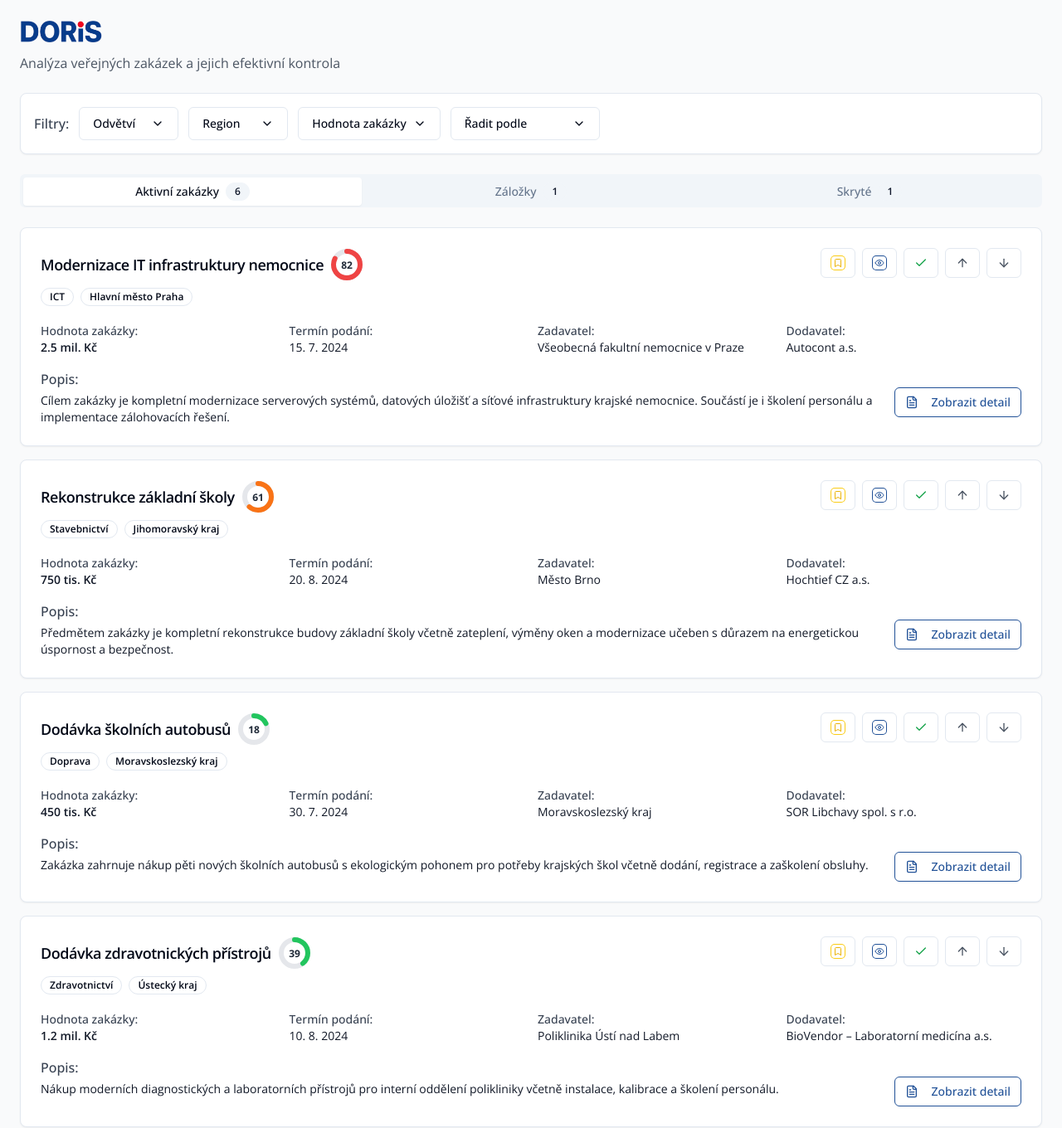
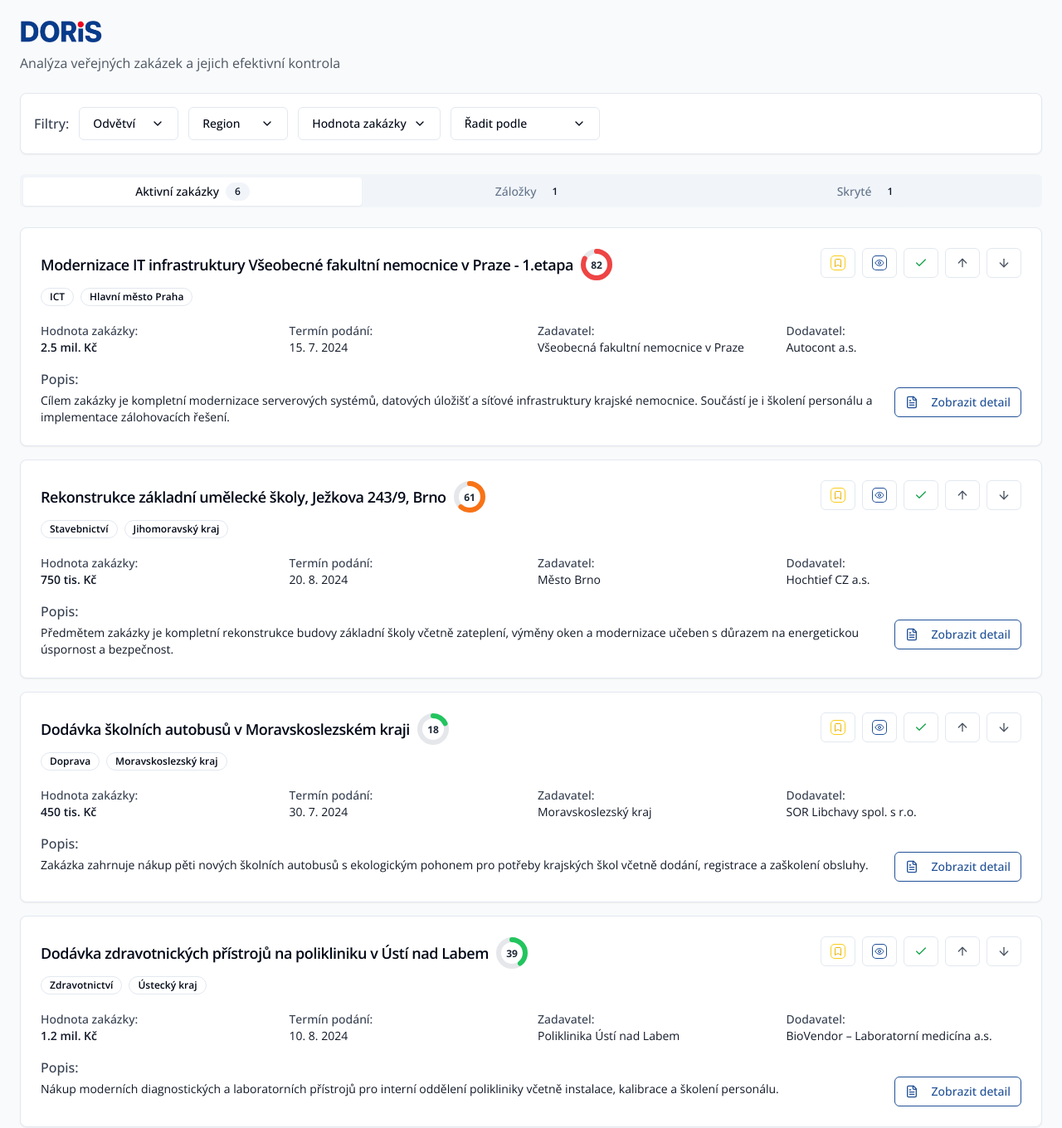
Before and after one commit to skupina-onebond/verejne-priority-kompas, a React (Vite) app: page /seznam in a window 1280 px wide. Shown: the top 1360 px of the page at 83% size. Built offline with nearby package versions, Linux system fonts and the light colour scheme.

Commit message:
Update mockContracts.ts

```diff
--- a/src/data/mockContracts.ts
+++ b/src/data/mockContracts.ts
@@ -7,7 +7,7 @@ import fakultniNemocnicePraha from '@/data/Fakultna nemocnice Praha.md?raw'
 export const mockContracts: PublicContract[] = [
   {
     id: '1',
-    title: 'Modernizace IT infrastruktury nemocnice',
+    title: 'Modernizace IT infrastruktury Všeobecné fakultní nemocnice v Praze - 1.etapa',
     description: 'Cílem zakázky je kompletní modernizace serverových systémů, datových úložišť a síťové infrastruktury krajské nemocnice. Součástí je i školení personálu a implementace zálohovacích řešení.',
     value: 2500000,
     valueCategory: 'medium',
@@ -47,7 +47,7 @@ export const mockContracts: PublicContract[] = [
   },
   {
     id: '2',
-    title: 'Rekonstrukce základní školy',
+    title: 'Rekonstrukce základní umělecké školy, Ježkova 243/9, Brno',
     description: 'Předmětem zakázky je kompletní rekonstrukce budovy základní školy včetně zateplení, výměny oken a modernizace učeben s důrazem na energetickou úspornost a bezpečnost.',
     value: 750000,
     valueCategory: 'medium',
@@ -80,7 +80,7 @@ export const mockContracts: PublicContract[] = [
   },
   {
     id: '3',
-    title: 'Dodávka školních autobusů',
+    title: 'Dodávka školních autobusů v Moravskoslezském kraji',
     description: 'Zakázka zahrnuje nákup pěti nových školních autobusů s ekologickým pohonem pro potřeby krajských škol včetně dodání, registrace a zaškolení obsluhy.',
     value: 450000,
     valueCategory: 'low',
@@ -107,7 +107,7 @@ export const mockContracts: PublicContract[] = [
   },
   {
   id: '4',
-  title: 'Výstavba fotovoltaické elektrárny',
+  title: 'Výstavba fotovoltaické elektrárny v Ostravě, části Hrabové – 1. etapa',
   description: 'Zakázka se týká návrhu, dodávky a výstavby fotovoltaické elektrárny v průmyslové zóně včetně připojení na síť, zajištění měření a implementace monitorovacího systému.',
   value: 8500000,
   valueCategory: 'high',
@@ -147,7 +147,7 @@ export const mockContracts: PublicContract[] = [
 },
 {
   id: '5',
-  title: 'Dodávka zdravotnických přístrojů',
+  title: 'Dodávka zdravotnických přístrojů na polikliniku v Ústí nad Labem',
   description: 'Nákup moderních diagnostických a laboratorních přístrojů pro interní oddělení polikliniky včetně instalace, kalibrace a školení personálu.',
   value: 1200000,
   valueCategory: 'medium',
@@ -181,7 +181,7 @@ export const mockContracts: PublicContract[] = [
 },
 {
   id: '6',
-  title: 'Čištění veřejných prostranství',
+  title: 'Čištění veřejných prostranství ve městě České Budějovice',
   description: 'Zakázka zahrnuje komplexní služby v oblasti úklidu, zametání, odvozu odpadu a údržby zelených ploch v centru města a přilehlých obytných zónách.',
   value: 320000,
   valueCategory: 'low',
```
